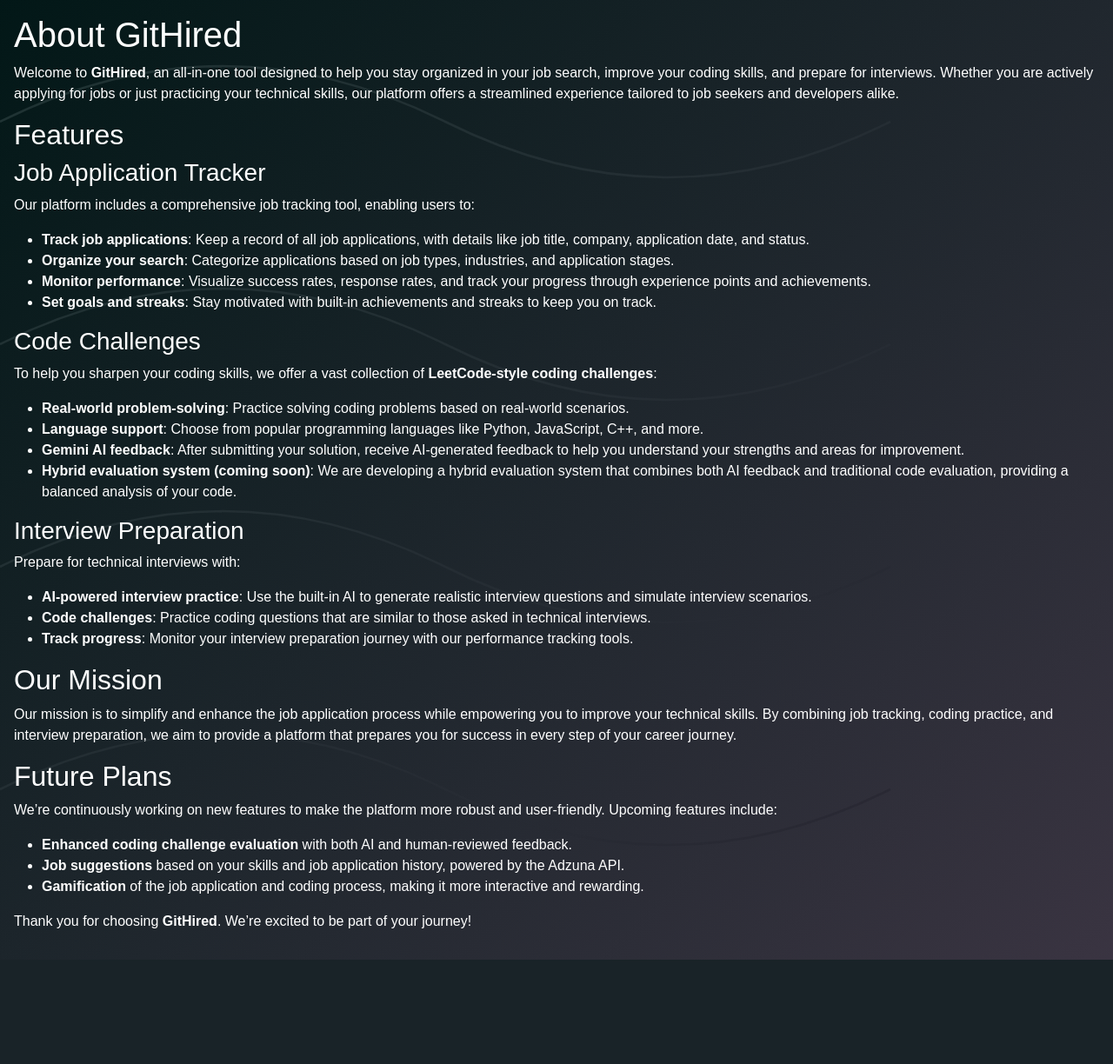
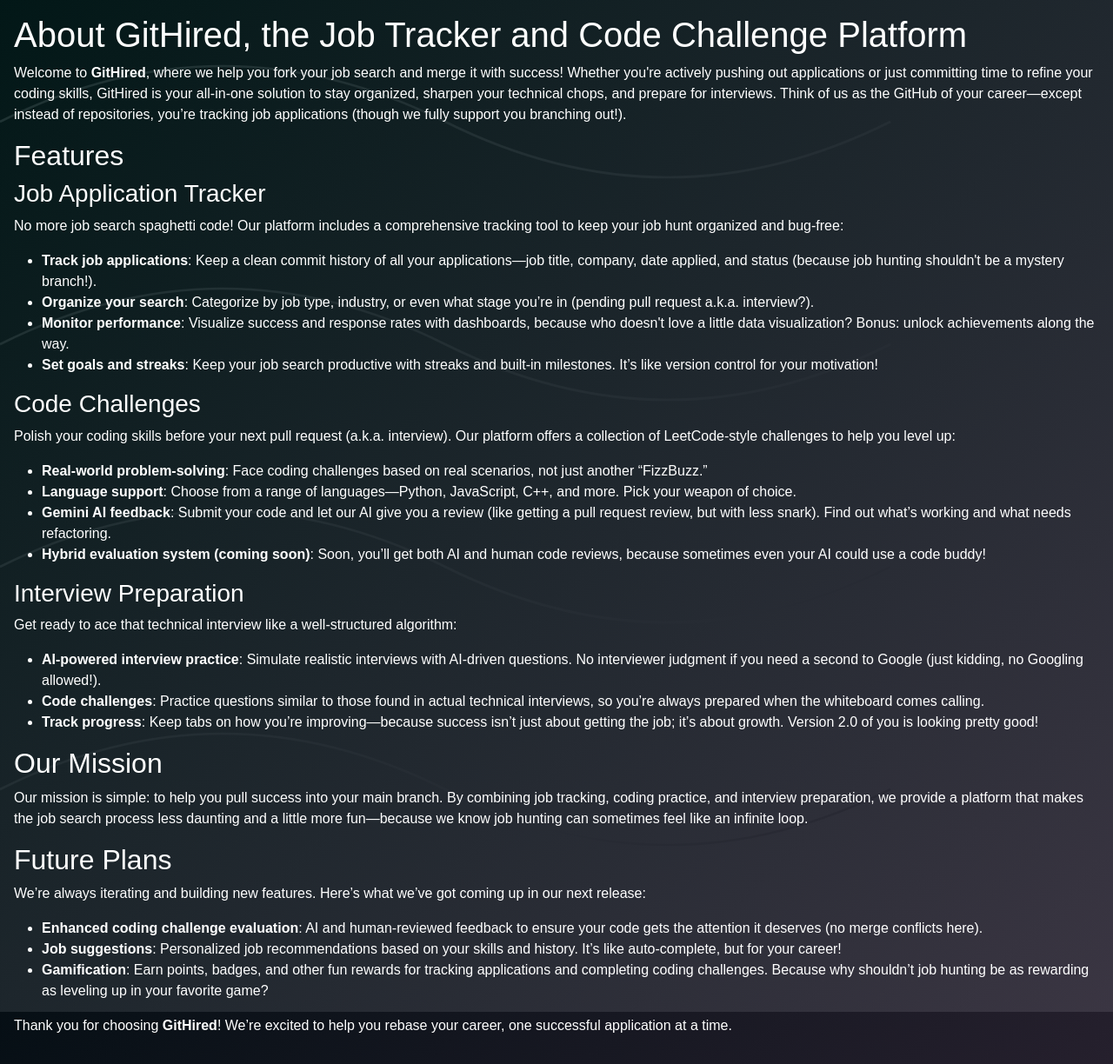
Before and after one commit to Vasileios20/JobAppTracker, a Django app: page /about/ in a window 1280 px wide. Shown: the part 116-1340 px from the top of the page at 87% size. Before the commit the page ends 1220 px from the top, so only its background shows below. Run offline with Django 4.2, Linux system fonts and the light colour scheme; some libraries are stand-ins or nearby versions.

Commit message:
update about.html text

```diff
--- a/home/templates/about.html
+++ b/home/templates/about.html
@@ -8,71 +8,51 @@
 
 
 <div class="how-it-works-section p-3">
-    <h1>About GitHired</h1>
-    <p>Welcome to <strong>GitHired</strong>, an all-in-one tool designed to help you stay organized in your job
-        search, improve your coding skills, and prepare for interviews. Whether you are actively applying for jobs
-        or just practicing your technical skills, our platform offers a streamlined experience tailored to job
-        seekers and developers alike.</p>
+    <h1>About GitHired, the Job Tracker and Code Challenge Platform</h1>
+    <p>Welcome to <strong>GitHired</strong>, where we help you fork your job search and merge it with success! Whether you're actively pushing out applications or just committing time to refine your coding skills, GitHired is your all-in-one solution to stay organized, sharpen your technical chops, and prepare for interviews. Think of us as the GitHub of your career—except instead of repositories, you’re tracking job applications (though we fully support you branching out!).</p>
 
     <h2>Features</h2>
 
     <h3>Job Application Tracker</h3>
-    <p>Our platform includes a comprehensive job tracking tool, enabling users to:</p>
+    <p>No more job search spaghetti code! Our platform includes a comprehensive tracking tool to keep your job hunt organized and bug-free:</p>
     <ul>
-        <li><strong>Track job applications</strong>: Keep a record of all job applications, with details like job
-            title, company, application date, and status.</li>
-        <li><strong>Organize your search</strong>: Categorize applications based on job types, industries, and
-            application stages.</li>
-        <li><strong>Monitor performance</strong>: Visualize success rates, response rates, and track your progress
-            through experience points and achievements.</li>
-        <li><strong>Set goals and streaks</strong>: Stay motivated with built-in achievements and streaks to keep
-            you on track.</li>
+        <li><strong>Track job applications</strong>: Keep a clean commit history of all your applications—job title, company, date applied, and status (because job hunting shouldn't be a mystery branch!).</li>
+        <li><strong>Organize your search</strong>: Categorize by job type, industry, or even what stage you’re in (pending pull request a.k.a. interview?).</li>
+        <li><strong>Monitor performance</strong>: Visualize success and response rates with dashboards, because who doesn't love a little data visualization? Bonus: unlock achievements along the way.</li>
+        <li><strong>Set goals and streaks</strong>: Keep your job search productive with streaks and built-in milestones. It’s like version control for your motivation!</li>
     </ul>
 
     <h3>Code Challenges</h3>
-    <p>To help you sharpen your coding skills, we offer a vast collection of <strong>LeetCode-style coding
-            challenges</strong>:</p>
+    <p>Polish your coding skills before your next pull request (a.k.a. interview). Our platform offers a collection of LeetCode-style challenges to help you level up:</p>
     <ul>
-        <li><strong>Real-world problem-solving</strong>: Practice solving coding problems based on real-world
-            scenarios.</li>
-        <li><strong>Language support</strong>: Choose from popular programming languages like Python, JavaScript,
-            C++, and more.</li>
-        <li><strong>Gemini AI feedback</strong>: After submitting your solution, receive AI-generated feedback to
-            help you understand your strengths and areas for improvement.</li>
-        <li><strong>Hybrid evaluation system (coming soon)</strong>: We are developing a hybrid evaluation system
-            that combines both AI feedback and traditional code evaluation, providing a balanced analysis of your
-            code.</li>
+        <li><strong>Real-world problem-solving</strong>: Face coding challenges based on real scenarios, not just another “FizzBuzz.”</li>
+        <li><strong>Language support</strong>: Choose from a range of languages—Python, JavaScript, C++, and more. Pick your weapon of choice.</li>
+        <li><strong>Gemini AI feedback</strong>: Submit your code and let our AI give you a review (like getting a pull request review, but with less snark). Find out what’s working and what needs refactoring.</li>
+        <li><strong>Hybrid evaluation system (coming soon)</strong>: Soon, you’ll get both AI and human code reviews, because sometimes even your AI could use a code buddy!</li>
     </ul>
 
     <h3>Interview Preparation</h3>
-    <p>Prepare for technical interviews with:</p>
+    <p>Get ready to ace that technical interview like a well-structured algorithm:</p>
     <ul>
-        <li><strong>AI-powered interview practice</strong>: Use the built-in AI to generate realistic interview
-            questions and simulate interview scenarios.</li>
-        <li><strong>Code challenges</strong>: Practice coding questions that are similar to those asked in technical
-            interviews.</li>
-        <li><strong>Track progress</strong>: Monitor your interview preparation journey with our performance
-            tracking tools.</li>
+        <li><strong>AI-powered interview practice</strong>: Simulate realistic interviews with AI-driven questions. No interviewer judgment if you need a second to Google (just kidding, no Googling allowed!).</li>
+        <li><strong>Code challenges</strong>: Practice questions similar to those found in actual technical interviews, so you’re always prepared when the whiteboard comes calling.</li>
+        <li><strong>Track progress</strong>: Keep tabs on how you’re improving—because success isn’t just about getting the job; it’s about growth. Version 2.0 of you is looking pretty good!</li>
     </ul>
 
     <h2>Our Mission</h2>
-    <p>Our mission is to simplify and enhance the job application process while empowering you to improve your
-        technical skills. By combining job tracking, coding practice, and interview preparation, we aim to provide a
-        platform that prepares you for success in every step of your career journey.</p>
+    <p>Our mission is simple: to help you pull success into your main branch. By combining job tracking, coding practice, and interview preparation, we provide a platform that makes the job search process less daunting and a little more fun—because we know job hunting can sometimes feel like an infinite loop.</p>
 
     <h2>Future Plans</h2>
-    <p>We’re continuously working on new features to make the platform more robust and user-friendly. Upcoming
-        features include:</p>
+    <p>We’re always iterating and building new features. Here’s what we’ve got coming up in our next release:</p>
     <ul>
-        <li><strong>Enhanced coding challenge evaluation</strong> with both AI and human-reviewed feedback.</li>
-        <li><strong>Job suggestions</strong> based on your skills and job application history, powered by the Adzuna
-            API.</li>
-        <li><strong>Gamification</strong> of the job application and coding process, making it more interactive and
-            rewarding.</li>
+        <li><strong>Enhanced coding challenge evaluation</strong>: AI and human-reviewed feedback to ensure your code gets the attention it deserves (no merge conflicts here).</li>
+        <li><strong>Job suggestions</strong>: Personalized job recommendations based on your skills and history. It’s like auto-complete, but for your career!</li>
+        <li><strong>Gamification</strong>: Earn points, badges, and other fun rewards for tracking applications and completing coding challenges. Because why shouldn’t job hunting be as rewarding as leveling up in your favorite game?</li>
     </ul>
 
-    <p>Thank you for choosing <strong>GitHired</strong>. We’re excited to be part of your journey!</p>
+    <p>Thank you for choosing <strong>GitHired</strong>! We’re excited to help you rebase your career, one successful application at a time.</p>
 </div>
 
 
+
 {% endblock %}
```
Also changed, not shown: job_application/templates/job_application/job_application.html (+8 -48 lines).
